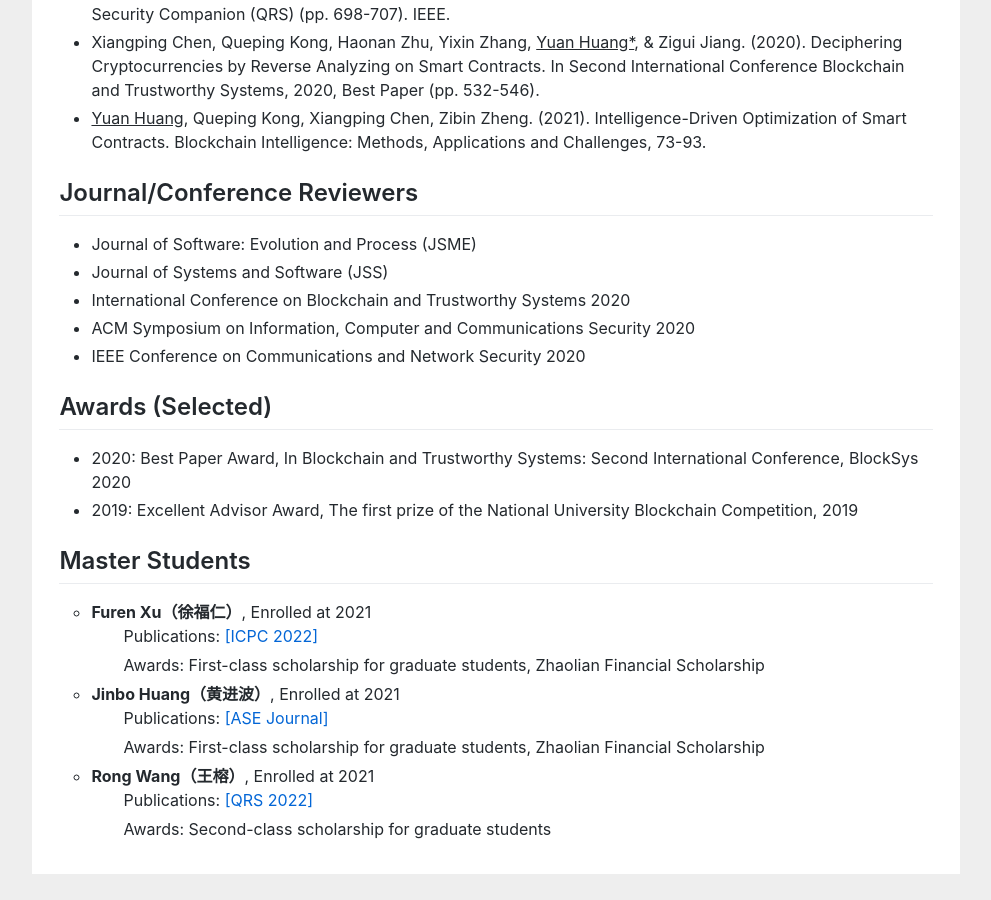
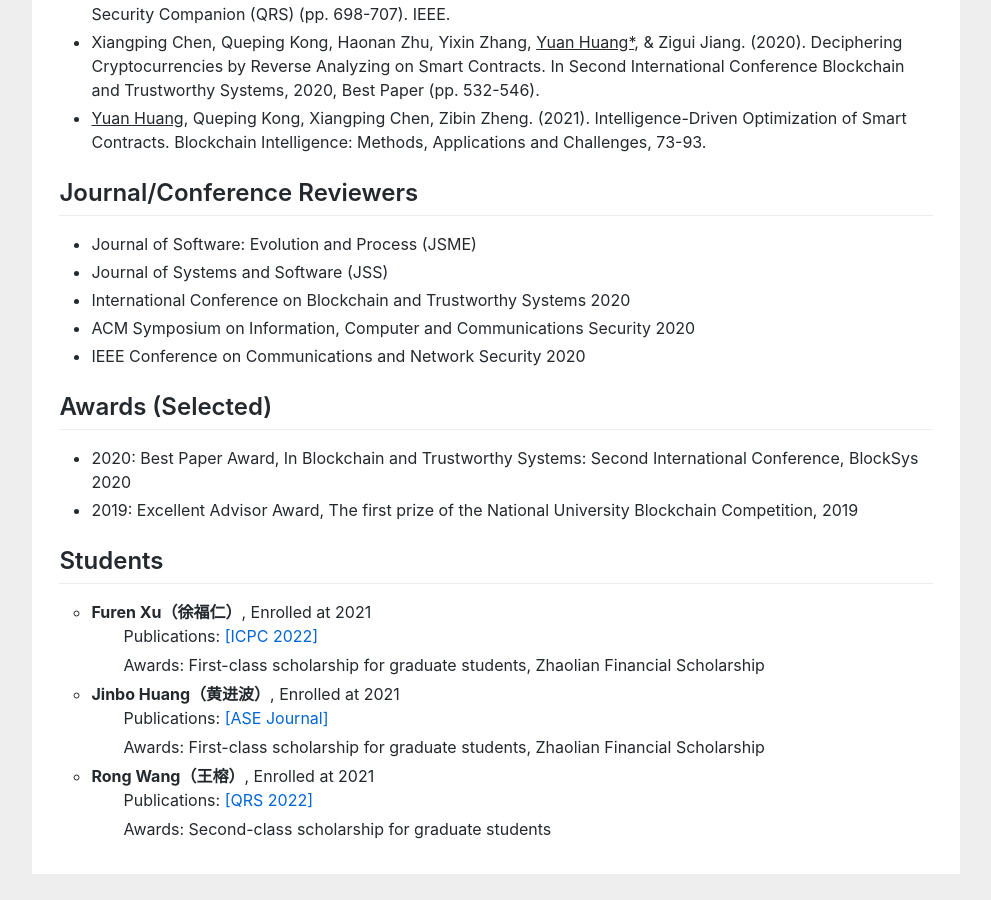
Before and after one commit to huangyuan-hy/huangyuan-hy.github.io, a Jekyll site: the page index.html, which Jekyll copies as it is, in a window 1280 px wide and 900 px high, scrolled down 2333 px. Shown: the whole window, without its empty margins (144-1135 px from the left). Built offline with Jekyll 4.4.1, drawn with Linux system fonts in a browser that asks for light colours.

Commit message:
Update index.html

```diff
--- a/index.html
+++ b/index.html
@@ -154,7 +154,7 @@ gtag('config', 'UA-158965281-1');
 
 				</ul>
 
-				<h2>Master Students</h2>
+				<h2>Students</h2>
 				<ul>
 
 <li type="circle"><b>Furen Xu（徐福仁）</b>, Enrolled at 2021</li>
```
